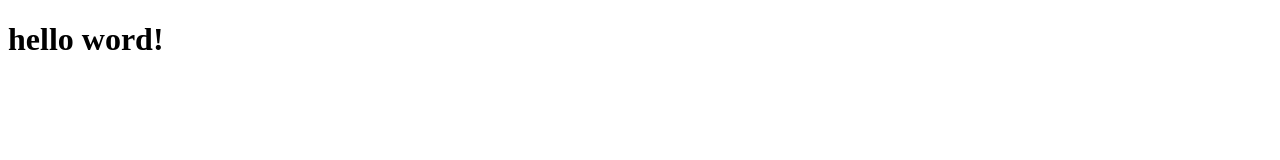
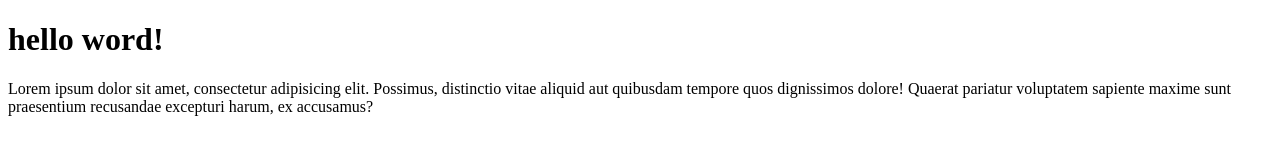
Before and after one commit to aqillarossa/qilla-git-test, a plain HTML site: page index.html in a window 1280 px wide. Drawn offline with Linux system fonts and the light colour scheme.

Commit message:
menambahkan paragraf

```diff
--- a/index.html
+++ b/index.html
@@ -7,5 +7,6 @@
 </head>
 <body>
     <h1>hello word!</h1>
+    <p>Lorem ipsum dolor sit amet, consectetur adipisicing elit. Possimus, distinctio vitae aliquid aut quibusdam tempore quos dignissimos dolore! Quaerat pariatur voluptatem sapiente maxime sunt praesentium recusandae excepturi harum, ex accusamus?</p>
 </body>
 </html>
```
